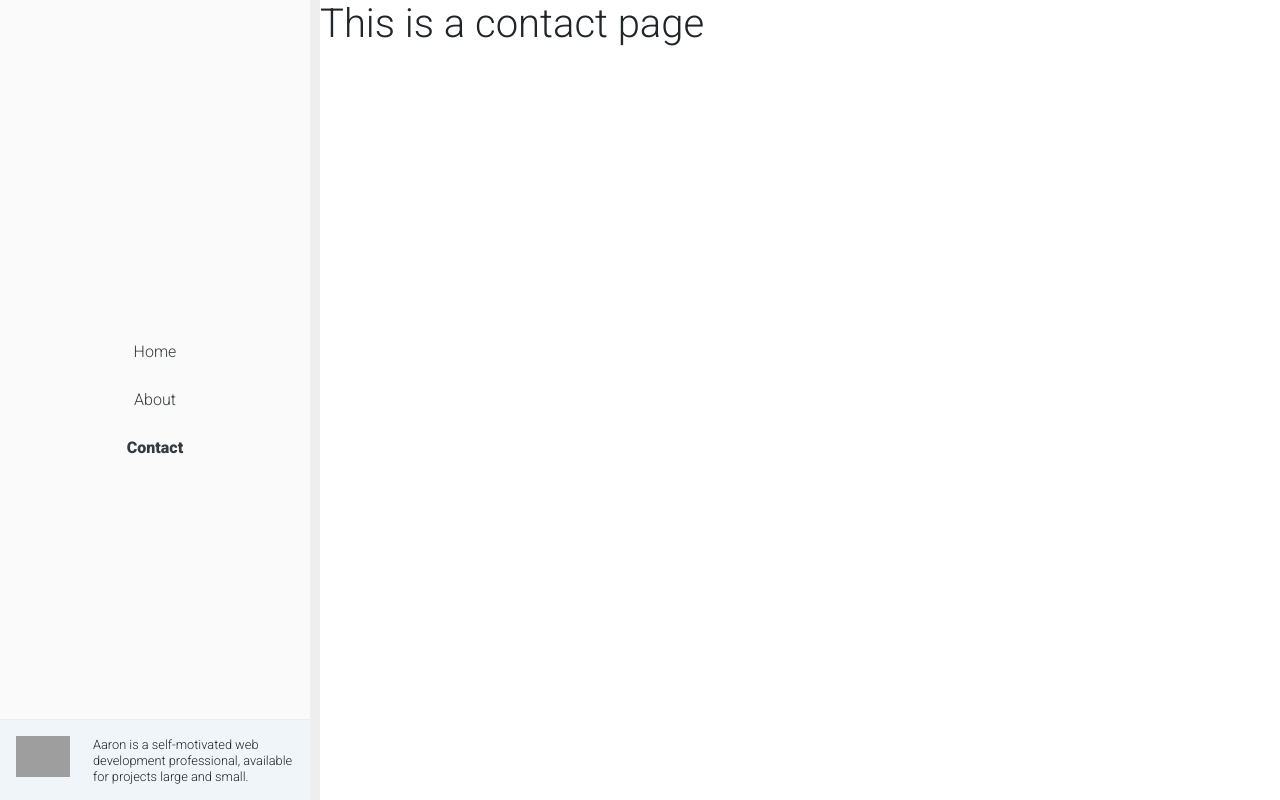
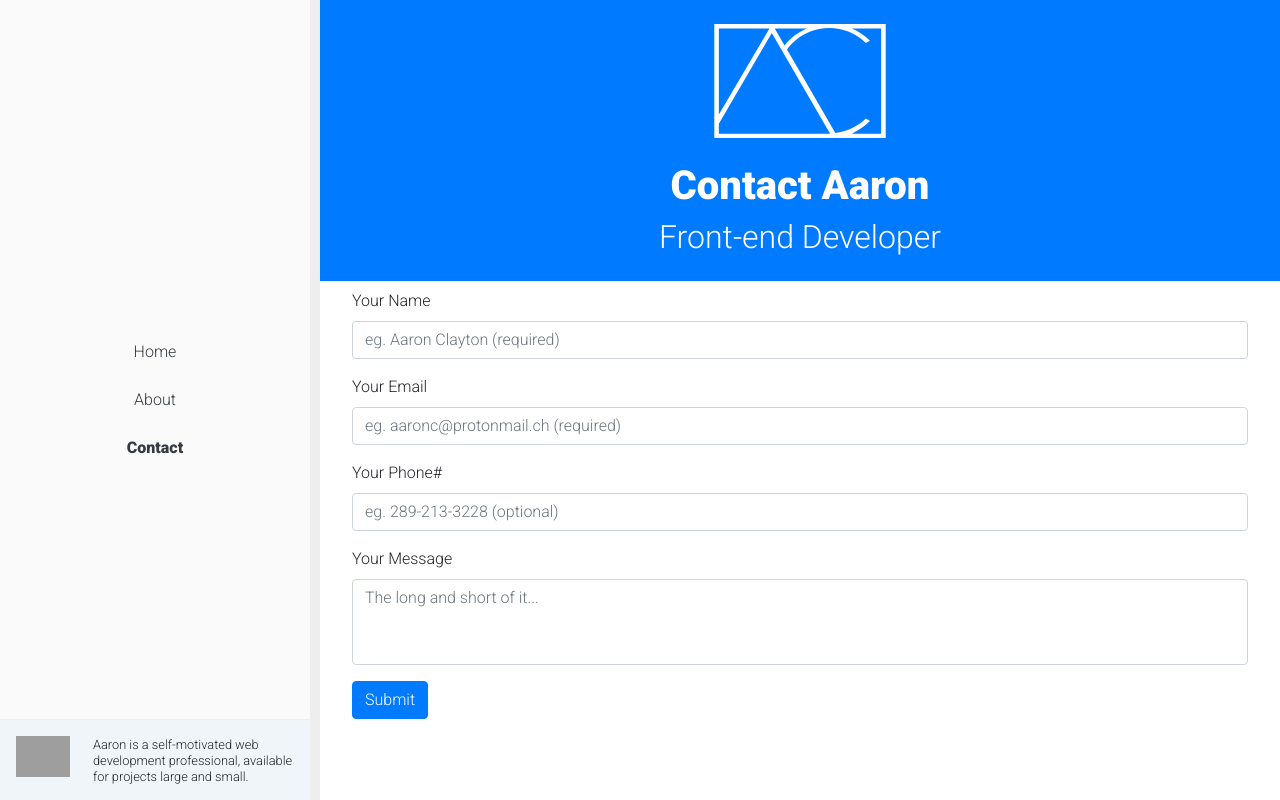
Before and after one commit to aclayton/aaronc.ca, a Vue app: page /contact in a window 1280 px wide. Built offline with nearby package versions, Linux system fonts and the light colour scheme; grey boxes are pictures that could not be loaded.

Commit message:
pre-rendering / contact form

```diff
--- /dev/null
+++ b/Vue.config.js
@@ -0,0 +1,25 @@
+const path = require('path')
+const PrerenderSPAPlugin = require('prerender-spa-plugin')
+
+module.exports = {
+  configureWebpack: () => {
+    if (process.env.NODE_ENV !== 'production') return;
+    return {
+      plugins: [
+        new PrerenderSPAPlugin(
+          // Absolute path to compiled SPA
+          path.resolve(__dirname, 'dist'),
+          // List of routes to prerender
+          [
+            '/',
+            '/about',
+            '/contact'
+          ],
+          {
+            // options
+          }
+        ),
+      ]
+    }
+  }
+}
--- a/package.json
+++ b/package.json
@@ -9,6 +9,7 @@
   },
   "dependencies": {
     "bootstrap-vue": "^2.0.0-rc.11",
+    "prerender-spa-plugin": "^3.4.0",
     "register-service-worker": "^1.0.0",
     "vue": "^2.5.17",
     "vue-awesome": "^3.2.0",
--- a/src/components/logo.vue
+++ b/src/components/logo.vue
@@ -1,13 +1,7 @@
 <template>
   <svg version="1.1" id="Layer_1" xmlns="http://www.w3.org/2000/svg" xmlns:xlink="http://www.w3.org/1999/xlink" x="0px" y="0px" viewBox="0 0 252 144" style="enable-background:new 0 0 252 144;" xml:space="preserve">
-
-  	 <path :fill="color" d="M18,0v144h156.02H234V0H18z M134.625,5.76c-11.049,4.608-20.677,12.123-28.068,21.392L94.207,5.76H134.625z M23.76,5.76
-  	h63.796L23.76,114.156V5.76z M23.76,138.24v-12.564L90.44,11.232l73.603,127.008H23.76z M228.24,138.24h-37.131
-  	c8.688-4.032,16.502-9.352,23.037-15.979l-5.17-3.13c-10.599,10.28-24.039,16.538-38.531,18.176L109.666,31.996
-  	c1.927-2.587,4.054-5.07,6.376-7.392c12.512-12.512,29.146-19.41,46.838-19.41c17.347,0,33.673,6.622,46.096,18.671l5.17-2.699
-  	c-6.527-6.621-14.328-11.95-23.005-15.406h37.099V138.24z"/>
+    <path :fill="color" d="M18,0v144h156.02H234V0H18z M134.625,5.76c-11.049,4.608-20.677,12.123-28.068,21.392L94.207,5.76H134.625z M23.76,5.76 h63.796L23.76,114.156V5.76z M23.76,138.24v-12.564L90.44,11.232l73.603,127.008H23.76z M228.24,138.24h-37.131 c8.688-4.032,16.502-9.352,23.037-15.979l-5.17-3.13c-10.599,10.28-24.039,16.538-38.531,18.176L109.666,31.996 c1.927-2.587,4.054-5.07,6.376-7.392c12.512-12.512,29.146-19.41,46.838-19.41c17.347,0,33.673,6.622,46.096,18.671l5.17-2.69 c-6.527-6.621-14.328-11.95-23.005-15.406h37.099V138.24z"/>
   </svg>
-
 </template>
 
 <script>
--- a/src/router.js
+++ b/src/router.js
@@ -1,6 +1,8 @@
 import Vue from 'vue'
 import Router from 'vue-router'
 import Home from './views/Home.vue'
+import Success from './views/Success.vue'
+import Failure from './views/Failure.vue'
 
 Vue.use(Router)
 
@@ -24,6 +26,16 @@ export default new Router({
       component: () => import(/* webpackChunkName: "contact" */ './views/Contact.vue')
     },
     {
+      path: '/thanks',
+      name: 'success',
+      component: Success
+    },
+    {
+      path: '/fail',
+      name: 'fail',
+      component: Failure
+    },
+    {
       path: '/project/:_id',
       name: 'project',
       component: () => import(/* webpackChunkName: "project" */ './views/PortfolioItem.vue')
--- a/src/styles/partials/_structure.scss
+++ b/src/styles/partials/_structure.scss
@@ -10,7 +10,9 @@ html,
   padding: $spacer*2 5% 0 5%;
 }
 
-
+#contactForm {
+  padding: 0 $spacer*2;
+}
 
 
 #availability {
--- a/src/views/Contact.vue
+++ b/src/views/Contact.vue
@@ -1,5 +1,94 @@
 <template>
-  <div class="about">
-    <h1>This is a contact page</h1>
+  <div class="contact">
+    <header style="text-align: center; background-color: #007bff;">
+      <logo color="#ffffff" style="max-width: 200px;" class="mt-4 mb-4" alt="" />
+      <h1 style="color: #ffffff;"><strong>Contact Aaron</strong></h1>
+      <h2 style="color: #ffffff;" class="pb-4">Front-end Developer</h2>
+    </header>
+
+    <b-form
+      id="contactForm"
+      @submit.prevent="handleSubmit"
+      v-if="show"
+      method="post"
+      data-netlify="true"
+      data-netlify-honeypot="bot-field"
+      name="contact">
+
+      <input type="hidden" name="contact" value="ask-team-vue" />
+
+      <b-form-group label="Your Name" label-for="formName">
+        <b-form-input id="formName"
+                      type="text"
+                      v-model="form.name"
+                      required
+                      placeholder="eg. Aaron Clayton (required)">
+        </b-form-input>
+      </b-form-group>
+
+      <b-form-group label="Your Email" label-for="formMail">
+        <b-form-input id="formMail"
+                      type="email"
+                      v-model="form.email"
+                      required
+                      placeholder="eg. aaronc@protonmail.ch (required)">
+        </b-form-input>
+      </b-form-group>
+
+      <b-form-group label="Your Phone#" label-for="formPhone">
+        <b-form-input id="formPhone"
+                      type="text"
+                      v-model="form.phone"
+                      placeholder="eg. 289-213-3228 (optional)">
+        </b-form-input>
+      </b-form-group>
+
+      <b-form-group label="Your Message" label-for="formMessage">
+        <b-form-textarea id="formMessage"
+                     v-model="form.message"
+                     placeholder="The long and short of it..."
+                     :rows="3"
+                     :max-rows="6">
+        </b-form-textarea>
+      </b-form-group>
+
+      <b-button type="submit" variant="primary">Submit</b-button>
+
+    </b-form>
+
   </div>
 </template>
+<script>
+import Logo from '@/components/logo.vue'
+export default {
+  name: 'contact',
+  components: {
+    Logo
+  },
+  data() {
+    return {
+      show: true,
+      form: {}
+    }
+  },
+
+  methods: {
+    handleSubmit () {
+      fetch('/', {
+        method: 'POST',
+        headers: { "Content-Type": "application/x-www-form-urlencoded" },
+        body: this.encode({
+          'form-name': 'ask-team-vue',
+          ...this.form
+        })
+      })
+      .then(() => {
+        this.$router.push('thanks')
+      })
+      .catch(() => {
+        this.$router.push('fail')
+      })
+    }
+  }
+}
+</script>
--- /dev/null
+++ b/src/views/Failure.vue
@@ -0,0 +1,14 @@
+<template>
+  <div>
+    <h1>Oops, looks like something went wrong!</h1>
+    <router-link to="/">
+      <button>Back to form</button>
+    </router-link>
+  </div>
+</template>
+
+<script>
+  export default {
+    name: "SubmissionFail"
+  }
+</script>
--- /dev/null
+++ b/src/views/Success.vue
@@ -0,0 +1,14 @@
+<template>
+  <div>
+    <h1>You're Awesome! Thank you for your submission!</h1>
+    <router-link to="/">
+      <button>Back to form</button>
+    </router-link>
+  </div>
+</template>
+
+<script>
+  export default {
+    name: "SubmissionSuccess"
+  }
+</script>
```
Also changed, not shown: 1 other file (tests, documents, lock files or other folders).
